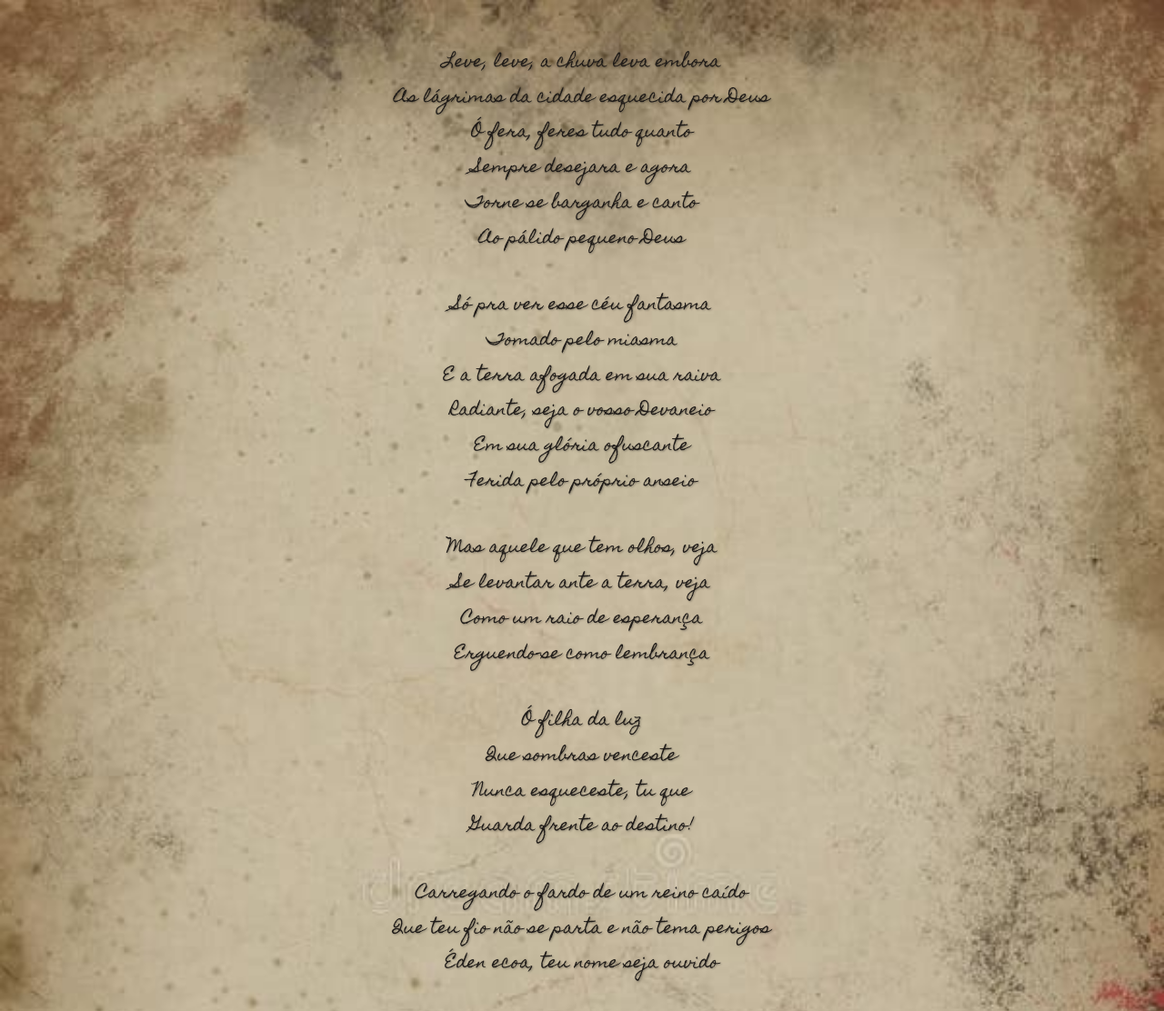
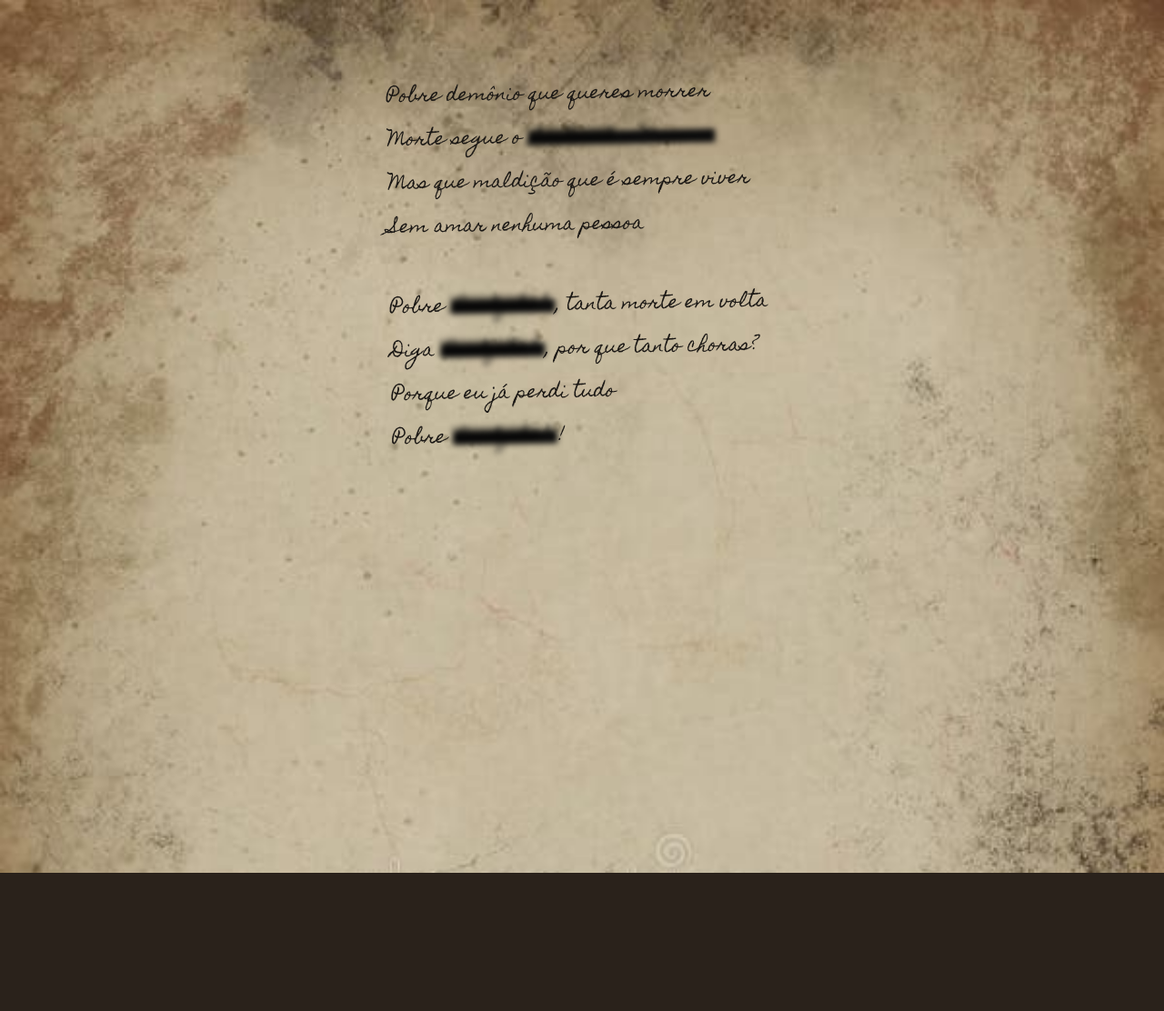
Before and after one commit to samuelcoliveira1-ui/Seja-Vosso-Devaneio, a plain HTML site: page index.html in a window 1280 px wide. Shown: the top 1112 px of the page at 91% size. After the commit the page ends 960 px from the top, so only its background shows below. Drawn offline with Linux system fonts and the light colour scheme.

Commit message:
Change title and update styling in index.html

```diff
--- a/index.html
+++ b/index.html
@@ -3,7 +3,7 @@
 <head>
     <meta charset="UTF-8">
     <meta name="viewport" content="width=device-width, initial-scale=1.0">
-    <title>Poema Oculto</title>
+    <title>Fragmento Maldito</title>
 
     <link rel="preconnect" href="https://fonts.googleapis.com">
     <link rel="preconnect" href="https://fonts.gstatic.com" crossorigin>
@@ -11,51 +11,58 @@
 
     <style>
         body {
-            /* Configurando a imagem de fundo */
             background-image: url('1000813526.jpg');
             background-size: cover;
             background-position: center;
             background-attachment: fixed;
             background-repeat: no-repeat;
-            background-color: #d2c6b3; /* Cor de fundo caso a imagem demore a carregar */
-
-            /* Resetando margens */
+            background-color: #2a221b;
             margin: 0;
-            padding: 50px 20px;
-
-            /* Centralizando o conteúdo */
+            padding: 80px 20px;
             display: flex;
             justify-content: center;
             min-height: 100vh;
         }
 
         .poema-container {
-            max-width: 700px;
-            text-align: center; /* Você pode mudar para 'left' se quiser que pareça um diário */
-
-            /* Aplicando a fonte rabiscada em todo o texto */
+            max-width: 600px;
+            text-align: left;
             font-family: 'Homemade Apple', cursive;
-            color: #1f1b18; /* Uma cor escura puxada pro marrom/preto para simular tinta envelhecida */
-
-            /* Tamanho e espaçamento */
-            font-size: 1.1rem;
-            line-height: 2.2;
-
-            /* Leve sombra para dar a impressão da tinta marcando o papel */
-            text-shadow: 1px 1px 2px rgba(0, 0, 0, 0.3);
+            color: #1a1714;
+            font-size: 1.2rem;
+            line-height: 2.5;
+            /* Leve inclinação para parecer escrita manual real */
+            transform: rotate(-1deg);
         }
 
         .estrofe {
-            margin-bottom: 35px; /* Espaço entre as estrofes */
+            margin-bottom: 40px;
         }
 
-        /* Ajustes para telas de celular */
-        @media (max-width: 600px) {
-            .poema-container {
-                font-size: 0.9rem;
-                line-height: 2;
-                padding: 10px;
-            }
+        /* Estilo da Censura */
+        .censurado {
+            background-color: #0c0c0c; /* Tarja preta */
+            color: #0c0c0c; /* Esconde o texto com a mesma cor */
+            display: inline-block;
+            line-height: 0.8;
+            padding: 0 5px;
+            border-radius: 2px;
+            /* Filtro de borrão para garantir que nada seja lido */
+            filter: blur(3px);
+            user-select: none; /* Impede que o jogador copie/cole para ler */
+            cursor: default;
+            position: relative;
+        }
+
+        /* Efeito de rascunho extra sobre a censura */
+        .censurado::after {
+            content: "XXXXXXXXXXXX";
+            position: absolute;
+            left: 0;
+            top: 0;
+            color: #000;
+            opacity: 0.8;
+            letter-spacing: -2px;
         }
     </style>
 </head>
@@ -64,63 +71,17 @@
     <div class="poema-container">
 
         <div class="estrofe">
-            Leve, leve, a chuva leva embora<br>
-            As lágrimas da cidade esquecida por Deus<br>
-            Ó fera, feres tudo quanto<br>
-            Sempre desejara e agora<br>
-            Torne se barganha e canto<br>
-            Ao pálido pequeno Deus
+            Pobre demônio que queres morrer<br>
+            Morte segue o <span class="censurado">Senhor das Moscas</span><br>
+            Mas que maldição que é sempre viver<br>
+            Sem amar nenhuma pessoa
         </div>
 
         <div class="estrofe">
-            Só pra ver esse céu fantasma<br>
-            Tomado pelo miasma<br>
-            E a terra afogada em sua raiva<br>
-            Radiante, seja o vosso Devaneio<br>
-            Em sua glória ofuscante<br>
-            Ferida pelo próprio anseio
-        </div>
-
-        <div class="estrofe">
-            Mas aquele que tem olhos, veja<br>
-            Se levantar ante a terra, veja<br>
-            Como um raio de esperança<br>
-            Erguendo-se como lembrança
-        </div>
-
-        <div class="estrofe">
-            Ó filha da luz<br>
-            Que sombras venceste<br>
-            Nunca esqueceste, tu que<br>
-            Guarda frente ao destino!
-        </div>
-
-        <div class="estrofe">
-            Carregando o fardo de um reino caído<br>
-            Que teu fio não se parta e não tema perigos<br>
-            Éden ecoa, teu nome seja ouvido
-        </div>
-
-        <div class="estrofe">
-            Na beira do mundo o vento<br>
-            Canta como o aço que reflete<br>
-            Cada passo, nunca em falso<br>
-            Te trouxe pro último teste
-        </div>
-
-        <div class="estrofe">
-            Cada vez que levantar<br>
-            Seu corpo há de lutar<br>
-            Já que a ti mesmo<br>
-            Você deve provar
-        </div>
-
-        <div class="estrofe">
-            Pequenino fiel, ouça o reino clamar<br>
-            Tantos de ti, quantos eu vi?<br>
-            Quantos eu, quantos eu vi?<br>
-            Mas nenhum deles era tão vazio!<br>
-            Tão frio
+            Pobre <span class="censurado">Beelzebub</span>, tanta morte em volta<br>
+            Diga <span class="censurado">Beelzebub</span>, por que tanto choras?<br>
+            Porque eu já perdi tudo<br>
+            Pobre <span class="censurado">Beelzebub</span>!
         </div>
 
     </div>
```
